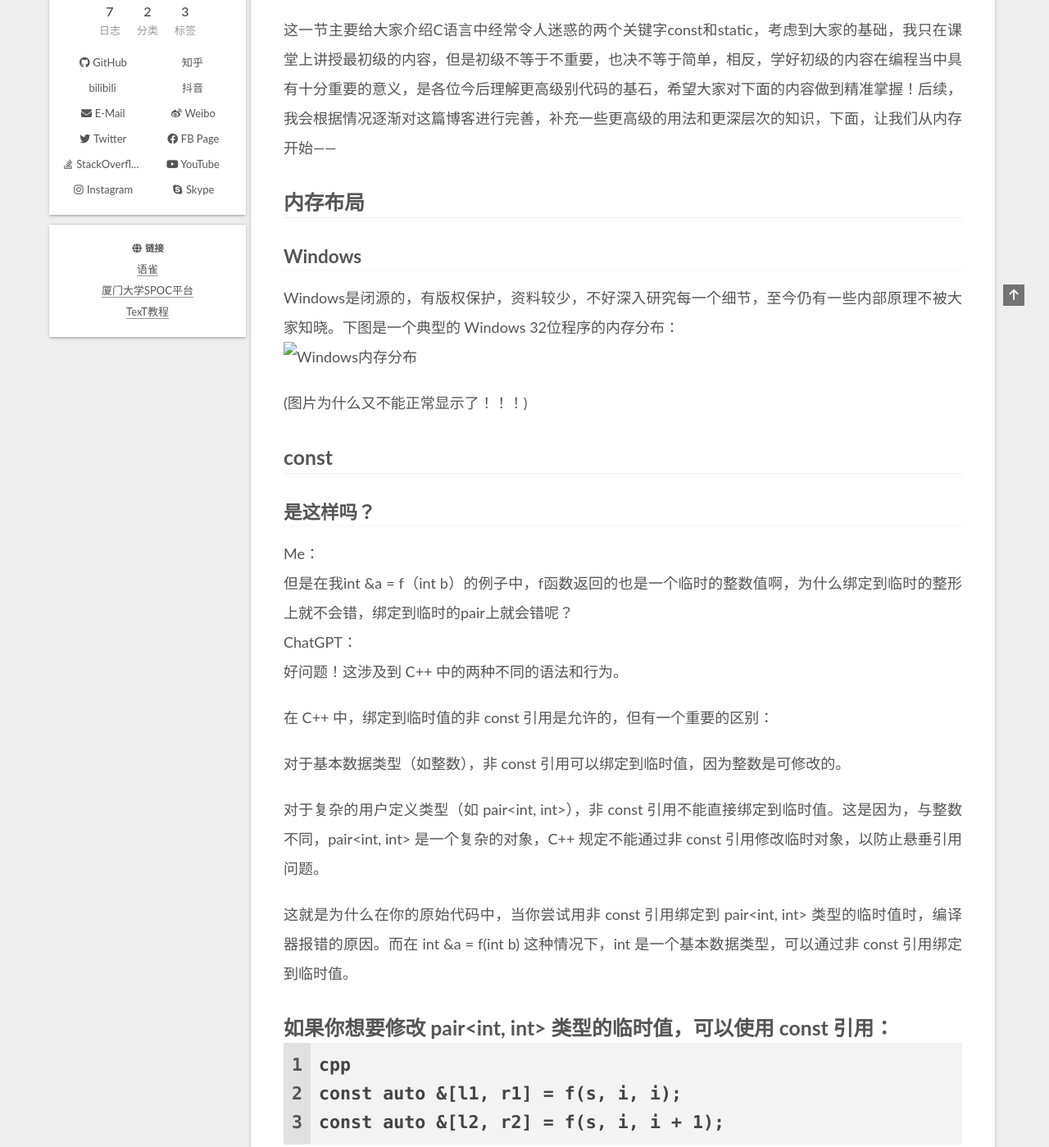
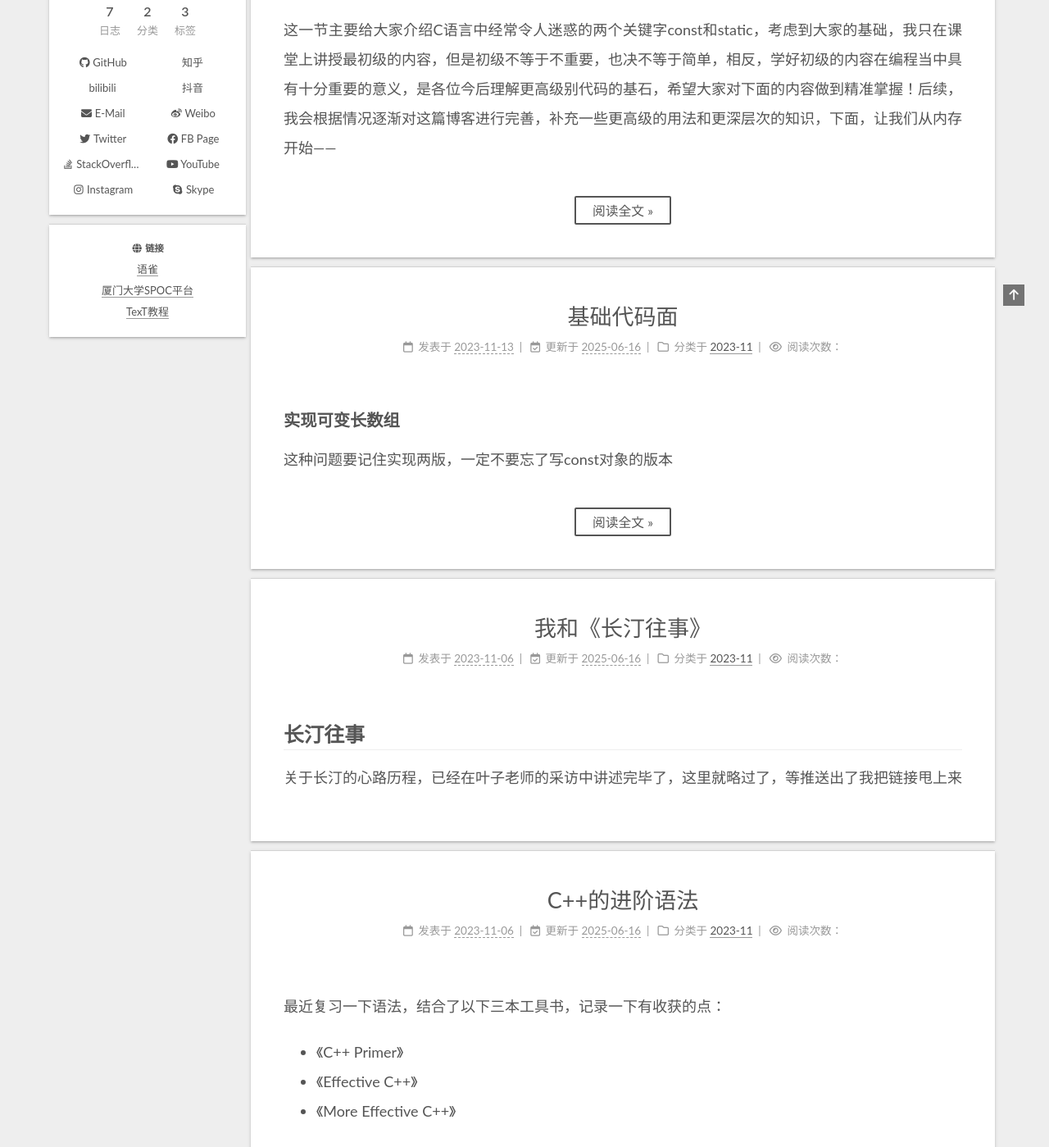
Before and after one commit to YMlinfeng/YMlinfeng.github.io, a plain HTML site: page index.html in a window 1280 px wide. Shown: the part 527-1926 px from the top of the page at 82% size. Drawn offline with nearby package versions, Linux system fonts and the light colour scheme; some packages are replaced by stand-ins of ours; a script that the page names is missing.

Commit message:
Site updated: 2025-06-16 03:09:35

```diff
--- a/index.html
+++ b/index.html
@@ -380,7 +380,7 @@
         <i class="far fa-calendar-check"></i>
       </span>
       <span class="post-meta-item-text">更新于</span>
-      <time title="修改时间：2025-06-16 02:56:26" itemprop="dateModified" datetime="2025-06-16T02:56:26+08:00">2025-06-16</time>
+      <time title="修改时间：2025-06-16 03:09:13" itemprop="dateModified" datetime="2025-06-16T03:09:13+08:00">2025-06-16</time>
     </span>
     <span class="post-meta-item">
       <span class="post-meta-item-icon">
@@ -410,13 +410,13 @@
 
     <div class="post-body" itemprop="articleBody">
           <p>这一节主要给大家介绍C语言中经常令人迷惑的两个关键字const和static，考虑到大家的基础，我只在课堂上讲授最初级的内容，但是初级不等于不重要，也决不等于简单，相反，学好初级的内容在编程当中具有十分重要的意义，是各位今后理解更高级别代码的基石，希望大家对下面的内容做到精准掌握！后续，我会根据情况逐渐对这篇博客进行完善，补充一些更高级的用法和更深层次的知识，下面，让我们从内存开始——</p>
-<h2 id="内存布局"><a href="#内存布局" class="headerlink" title="内存布局"></a>内存布局</h2><h3 id="Windows"><a href="#Windows" class="headerlink" title="Windows"></a>Windows</h3><p>Windows是闭源的，有版权保护，资料较少，不好深入研究每一个细节，至今仍有一些内部原理不被大家知晓。下图是一个典型的 Windows 32位程序的内存分布：<br><img src="/../../public/image/win.jpg" alt="Windows内存分布">(图片为什么又不能正常显示了！！！)</p>
-<h2 id="const"><a href="#const" class="headerlink" title="const"></a>const</h2><h3 id="是这样吗？"><a href="#是这样吗？" class="headerlink" title="是这样吗？"></a>是这样吗？</h3><p>Me：<br>但是在我int &amp;a &#x3D; f（int b）的例子中，f函数返回的也是一个临时的整数值啊，为什么绑定到临时的整形上就不会错，绑定到临时的pair上就会错呢？<br>ChatGPT：<br>好问题！这涉及到 C++ 中的两种不同的语法和行为。</p>
-<p>在 C++ 中，绑定到临时值的非 const 引用是允许的，但有一个重要的区别：</p>
-<p>对于基本数据类型（如整数），非 const 引用可以绑定到临时值，因为整数是可修改的。</p>
-<p>对于复杂的用户定义类型（如 pair&lt;int, int&gt;），非 const 引用不能直接绑定到临时值。这是因为，与整数不同，pair&lt;int, int&gt; 是一个复杂的对象，C++ 规定不能通过非 const 引用修改临时对象，以防止悬垂引用问题。</p>
-<p>这就是为什么在你的原始代码中，当你尝试用非 const 引用绑定到 pair&lt;int, int&gt; 类型的临时值时，编译器报错的原因。而在 int &amp;a &#x3D; f(int b) 这种情况下，int 是一个基本数据类型，可以通过非 const 引用绑定到临时值。</p>
-<h2 id="如果你想要修改-pair-类型的临时值，可以使用-const-引用：这样就能够避免编译错误。希望这能帮助解释这个问题。"><a href="#如果你想要修改-pair-类型的临时值，可以使用-const-引用：这样就能够避免编译错误。希望这能帮助解释这个问题。" class="headerlink" title="如果你想要修改 pair&lt;int, int&gt; 类型的临时值，可以使用 const 引用：这样就能够避免编译错误。希望这能帮助解释这个问题。"></a>如果你想要修改 pair&lt;int, int&gt; 类型的临时值，可以使用 const 引用：<br><figure class="highlight plaintext"><table><tr><td class="gutter"><pre><span class="line">1</span><br><span class="line">2</span><br><span class="line">3</span><br></pre></td><td class="code"><pre><span class="line">cpp</span><br><span class="line">const auto &amp;[l1, r1] = f(s, i, i);</span><br><span class="line">const auto &amp;[l2, r2] = f(s, i, i + 1);</span><br></pre></td></tr></table></figure><br>这样就能够避免编译错误。希望这能帮助解释这个问题。</h2><p>这是真的吗？？？</p>
+          <!--noindex-->
+            <div class="post-button">
+              <a class="btn" href="/2023/11/14/C-C-const%E4%B8%8Estatic%E5%85%B3%E9%94%AE%E5%AD%97/#more" rel="contents">
+                阅读全文 &raquo;
+              </a>
+            </div>
+          <!--/noindex-->
 
 
     </div>
```
Also changed, not shown: 2023/11/14/C-C-const与static关键字/index.html (+9 -7 lines), search.xml (+14 -12 lines), images/32.jpg (added).
